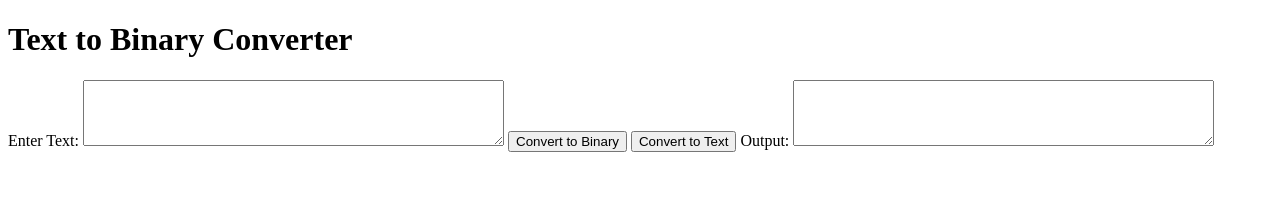
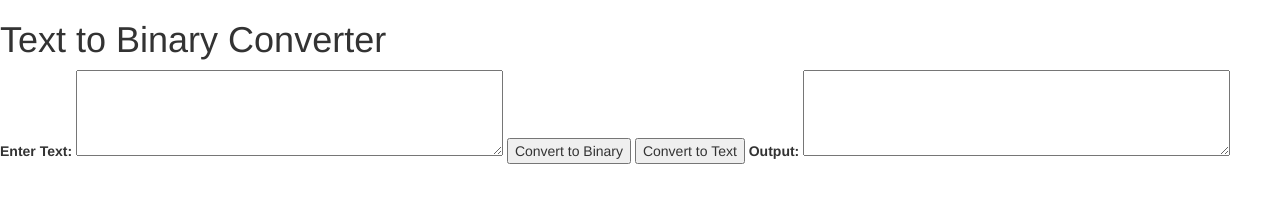
Before and after one commit to Pieharder/Binary-Converter, a website: page src/index.html in a window 1280 px wide. Drawn offline with nearby package versions, Linux system fonts and the light colour scheme.

Commit message:
added links to css files

```diff
--- a/src/index.html
+++ b/src/index.html
@@ -4,6 +4,8 @@
   <meta charset="UTF-8">
   <meta name="viewport" content="width=device-width, initial-scale=1.0">
   <title>Text to Binary Converter</title>
+  <link href="css/bootstrap.css" rel="stylesheet" type="text/css">
+  <link href="css/styles.css" rel="stylesheet" type="text/css">
   <script src="./main.js"></script>
 </head>
 <body>
```
